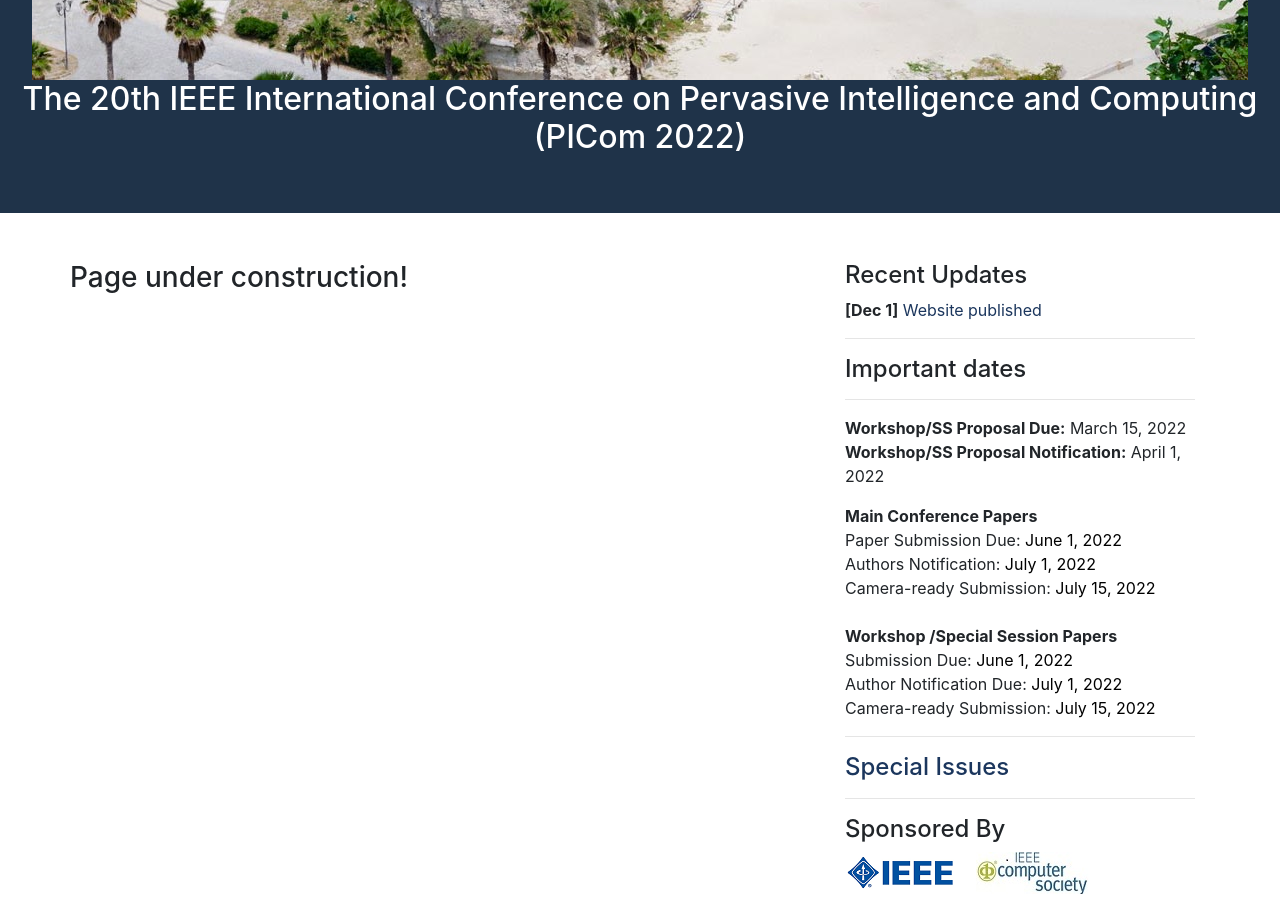
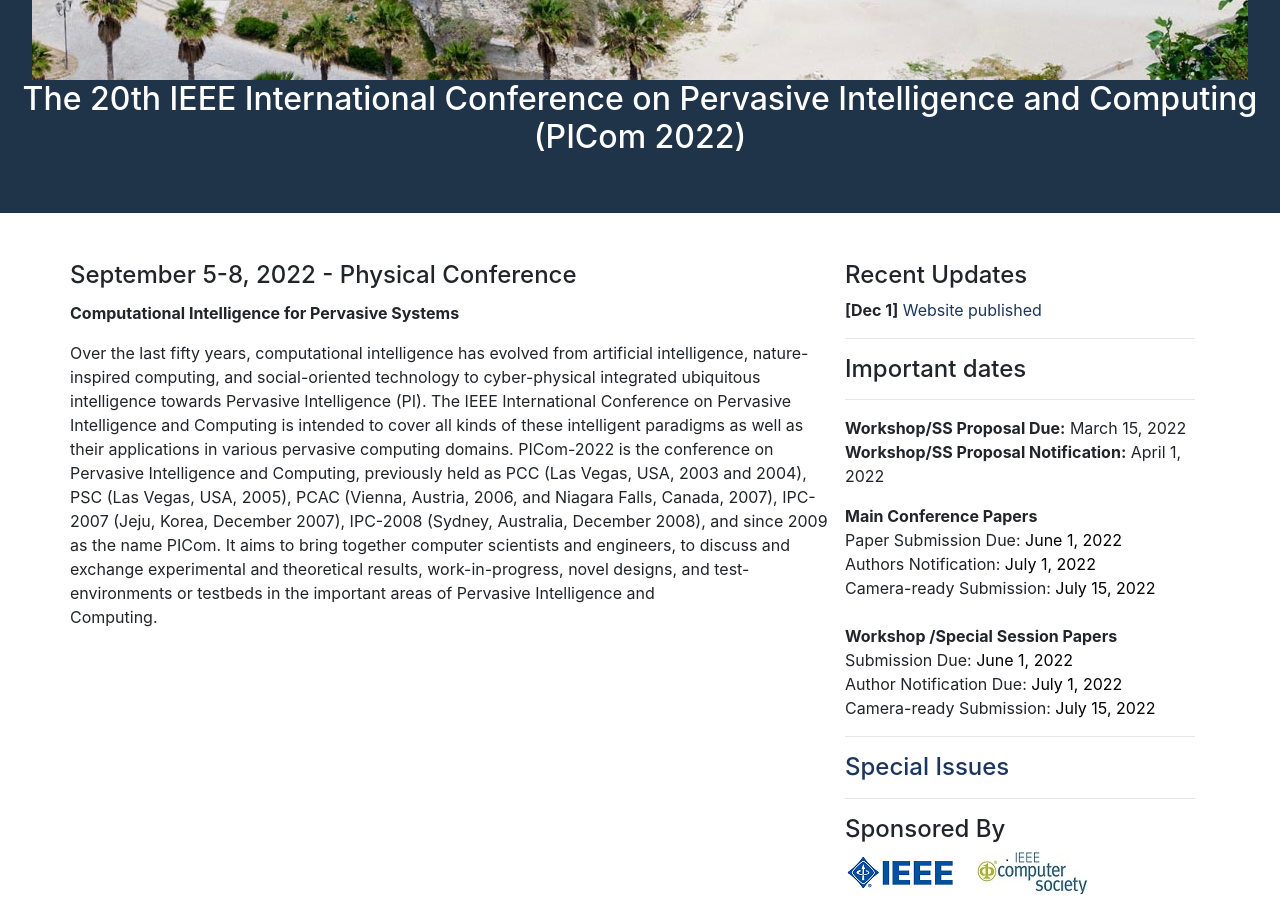
Before and after one commit to cyber-science/2022, a Jekyll site: the page built from _pages/picom/index.md, in a window 1280 px wide and 900 px high, scrolled down 598 px. Built offline with Jekyll 4.4.1, drawn with Linux system fonts in a browser that asks for light colours.

Commit message:
picom/index.md page was erroneously set under construction

```diff
--- a/_pages/picom/index.md
+++ b/_pages/picom/index.md
@@ -4,9 +4,6 @@
 permalink: /picom/
 ---
 
-<h3>Page under construction!</h3>
-
-<!--- COMMENTED
 <h4>September 5-8, 2022 - Physical Conference</h4>
 <hr /><br/>
 <p> <b>Computational Intelligence for Pervasive Systems </b></p>
```
Also changed, not shown: other parts of _pages/picom/index.md (+1 -0 lines).
